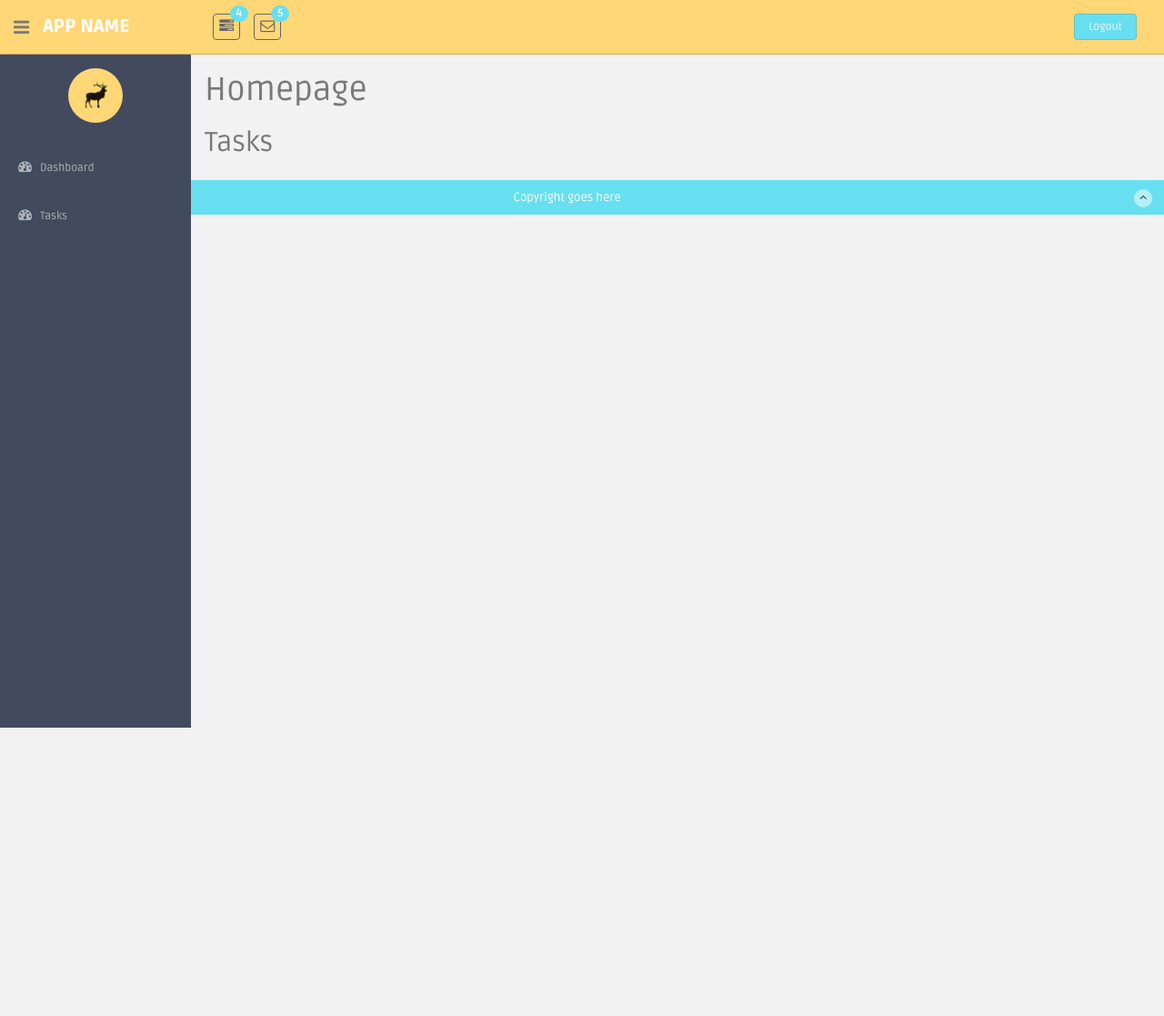
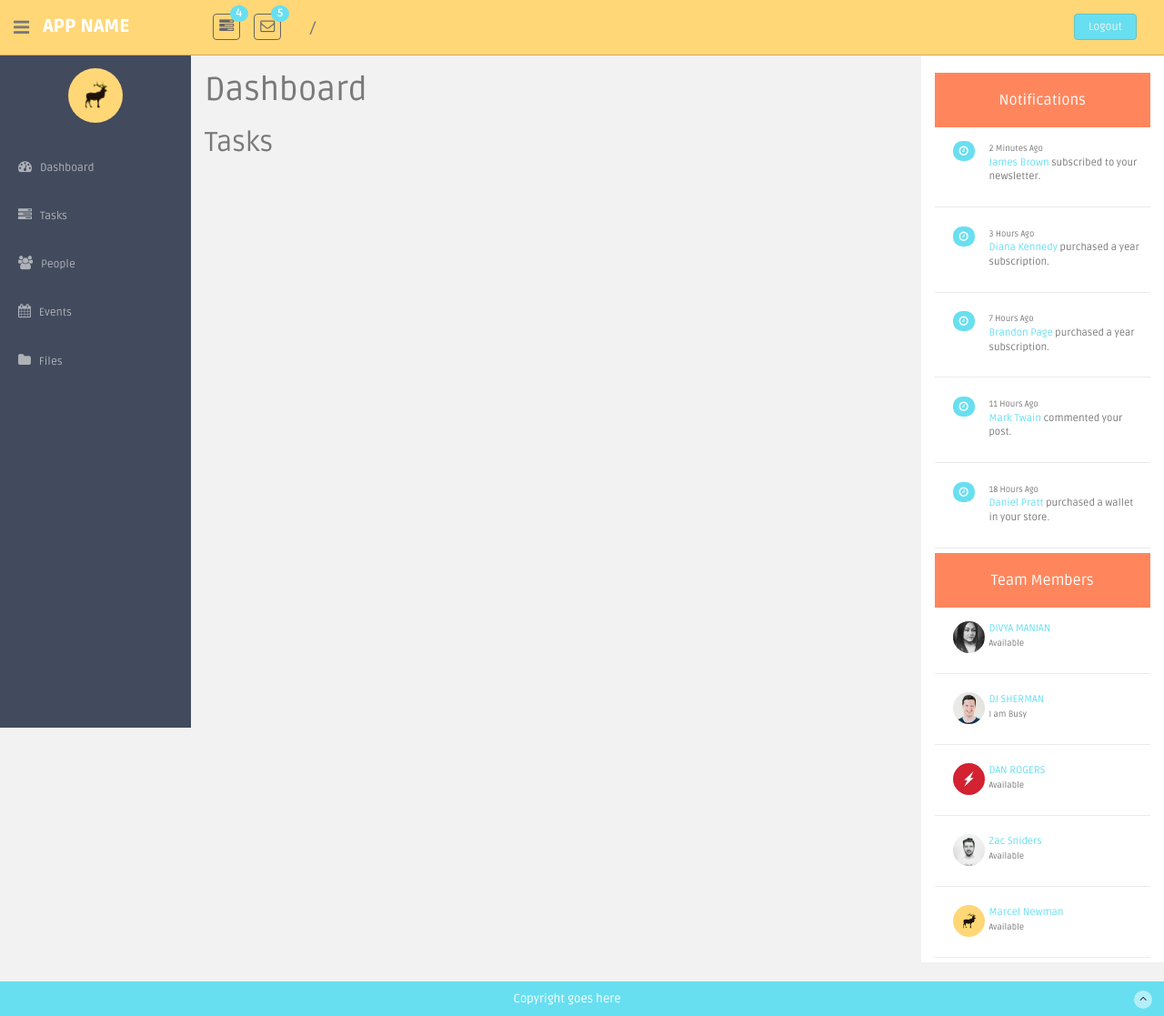
Before and after one commit to teresaylin/my2009, a Django app: template apps/webapp/templates/webapp/app.html in a window 1280 px wide. Shown: the whole page at 91% size. Before the commit the page ends 800 px from the top, so only its background shows below. Run offline with Django 3.2, Linux system fonts and the light colour scheme; the template is opened without the code that fills it, so the values that code supplies are empty; some libraries are stand-ins or nearby versions.

Commit message:
Added nav filter and general UI updates

```diff
--- /dev/null
+++ b/apps/webapp/static/css/app.css
@@ -0,0 +1,6 @@
+.nav-filter {
+    float: left;
+    line-height: 60px;
+    font-size: 18px;
+    margin-left: 16px;
+}
--- a/apps/webapp/static/js/app/app.js
+++ b/apps/webapp/static/js/app/app.js
@@ -10,7 +10,20 @@
         get: function(id) {
             return $http.get(baseUrl+'/'+id);
         },
-        list: function(id) {
+        list: function() {
+            return $http.get(baseUrl);
+        }
+    };
+});
+
+app.factory('TeamRepository', function($http) {
+    var baseUrl = '/api/teams';
+
+    return {
+        get: function(id) {
+            return $http.get(baseUrl+'/'+id);
+        },
+        list: function() {
             return $http.get(baseUrl);
         }
     };
@@ -24,7 +37,10 @@
             return $http.get(baseUrl+'/'+id);
         },
         getCurrentUser: function() {
-        	return $http.get(baseUrl+'/?current');
+            return $http.get(baseUrl+'/?current');
+        },
+        list: function(params) {
+            return $http.get(baseUrl, { params: params });
         }
     };
 });
@@ -43,15 +59,15 @@
             url: '/not-found',
             templateUrl: partial('not-found.html')
         })
-        // Homepage
-        .state('home', {
+        // Dashboard
+        .state('dashboard', {
             url: '/',
-            templateUrl: partial('home.html'),
+            templateUrl: partial('dashboard.html'),
             controller: function($scope, TaskRepository) {
                 // Get list of all tasks
                 TaskRepository.list()
                     .success(function(tasks) {
-                        $scope.userTasks = tasks.results;
+                        $scope.userTasks = tasks;
                     });
             }
         })
@@ -76,15 +92,15 @@
             }
         })
         // Tasks
-        .state('task', {
-            abstract: true,
-            url: '/task'
+        .state('tasks', {
+            url: '/tasks',
+            templateUrl: partial('tasks/tasks.html')
         })
-        .state('task.detail', {
+        .state('tasks.detail', {
             url: '/:taskId',
             views: {
                 '@': {
-                    templateUrl: partial('task/detail.html'),
+                    templateUrl: partial('tasks/detail.html'),
                     controller: function($scope, $stateParams, TaskRepository) {
                         // Get task
                         TaskRepository.get($stateParams.taskId)
@@ -95,6 +111,11 @@
                 }
             }
         })
+        // Events
+        .state('events', {
+            url: '/events',
+            templateUrl: partial('events/events.html')
+        })
         ;
 });
 
@@ -102,6 +123,55 @@
     // Get current user
     UserRepository.getCurrentUser()
         .success(function(user) {
-            $scope.currentUser = user.results[0];
+            $scope.currentUser = user[0];
         });
 });
+
+app.controller('NavFilterCtrl', function($scope, TeamRepository, UserRepository) {
+    // Get list of all teams
+    TeamRepository.list()
+        .success(function(teams) {
+            $scope.teams = teams;
+            setTeam(teams[0]);
+        });
+
+    var setTeam = function(team) {
+        $scope.activeTeam = team;
+
+		// Update users list with only users in active team
+    	UserRepository.list({ teams: team.id })
+            .success(function(users) {
+                $scope.users = users;
+                setUser(users[0]);
+            });
+    };
+
+    var setUser = function(user) {
+        $scope.activeUser = user;
+    };
+
+    // Select team click handler
+    $scope.selectTeam = function($event, team) {
+        $event.preventDefault();
+        $event.stopPropagation();
+
+        $scope.teamSelectOpen = false;
+
+    	setTeam(team);
+    };
+
+    // Select user click handler
+    $scope.selectUser = function($event, user) {
+        $event.preventDefault();
+        $event.stopPropagation();
+
+        $scope.userSelectOpen = false;
+
+    	setUser(user);
+    };
+
+    $scope.activeTeam = null;
+    $scope.activeUser = null;
+    $scope.teamSelectOpen = false;
+    $scope.userSelectOpen = false;
+});
--- /dev/null
+++ b/apps/webapp/static/partials/dashboard.html
@@ -0,0 +1,130 @@
+<div class="row">
+    <div class="col-lg-9">
+        <h1>Dashboard</h1>
+
+        <h2>Tasks</h2>
+        <ul>
+            <li ng-repeat="task in userTasks">
+                <a ui-sref="tasks.detail({taskId:task.id})">{{ task.name }}</a>
+            </li>
+        </ul>
+    </div>
+
+    <div class="col-lg-3 ds">
+        <h3>Notifications</h3>
+
+        <!-- First Action -->
+        <div class="desc">
+          <div class="thumb">
+              <span class="badge bg-theme"><i class="fa fa-clock-o"></i></span>
+          </div>
+          <div class="details">
+              <p><small>2 Minutes Ago</small><br/>
+                 <a href="#">James Brown</a> subscribed to your newsletter.<br/>
+              </p>
+          </div>
+        </div>
+        <!-- Second Action -->
+        <div class="desc">
+          <div class="thumb">
+              <span class="badge bg-theme"><i class="fa fa-clock-o"></i></span>
+          </div>
+          <div class="details">
+              <p><small>3 Hours Ago</small><br/>
+                 <a href="#">Diana Kennedy</a> purchased a year subscription.<br/>
+              </p>
+          </div>
+        </div>
+        <!-- Third Action -->
+        <div class="desc">
+          <div class="thumb">
+              <span class="badge bg-theme"><i class="fa fa-clock-o"></i></span>
+          </div>
+          <div class="details">
+              <p><small>7 Hours Ago</small><br/>
+                 <a href="#">Brandon Page</a> purchased a year subscription.<br/>
+              </p>
+          </div>
+        </div>
+        <!-- Fourth Action -->
+        <div class="desc">
+          <div class="thumb">
+            <span class="badge bg-theme"><i class="fa fa-clock-o"></i></span>
+          </div>
+          <div class="details">
+            <p><small>11 Hours Ago</small><br/>
+                <a href="#">Mark Twain</a> commented your post.<br/>
+            </p>
+          </div>
+        </div>
+        <!-- Fifth Action -->
+        <div class="desc">
+          <div class="thumb">
+              <span class="badge bg-theme"><i class="fa fa-clock-o"></i></span>
+          </div>
+          <div class="details">
+              <p><small>18 Hours Ago</small><br/>
+                 <a href="#">Daniel Pratt</a> purchased a wallet in your store.<br/>
+              </p>
+          </div>
+        </div>
+
+        <h3>Team Members</h3>
+        <!-- First Member -->
+        <div class="desc">
+          <div class="thumb">
+              <img class="img-circle" src="/static/img/ui-divya.jpg" width="35px" height="35px" align="">
+          </div>
+          <div class="details">
+              <p><a href="#">DIVYA MANIAN</a><br/>
+                 <small>Available</small>
+              </p>
+          </div>
+        </div>
+        <!-- Second Member -->
+        <div class="desc">
+          <div class="thumb">
+              <img class="img-circle" src="/static/img/ui-sherman.jpg" width="35px" height="35px" align="">
+          </div>
+          <div class="details">
+              <p><a href="#">DJ SHERMAN</a><br/>
+                 <small>I am Busy</small>
+              </p>
+          </div>
+        </div>
+        <!-- Third Member -->
+        <div class="desc">
+          <div class="thumb">
+              <img class="img-circle" src="/static/img/ui-danro.jpg" width="35px" height="35px" align="">
+          </div>
+          <div class="details">
+              <p><a href="#">DAN ROGERS</a><br/>
+                 <small>Available</small>
+              </p>
+          </div>
+        </div>
+        <!-- Fourth Member -->
+        <div class="desc">
+          <div class="thumb">
+              <img class="img-circle" src="/static/img/ui-zac.jpg" width="35px" height="35px" align="">
+          </div>
+          <div class="details">
+              <p><a href="#">Zac Sniders</a><br/>
+                 <small>Available</small>
+              </p>
+          </div>
+        </div>
+        <!-- Fifth Member -->
+        <div class="desc">
+          <div class="thumb">
+              <img class="img-circle" src="/static/img/ui-sam.jpg" width="35px" height="35px" align="">
+          </div>
+          <div class="details">
+              <p><a href="#">Marcel Newman</a><br/>
+                 <small>Available</small>
+              </p>
+          </div>
+        </div>
+
+    </div>
+</div>
--- /dev/null
+++ b/apps/webapp/static/partials/events/events.html
@@ -0,0 +1,3 @@
+<h1>Events</h1>
+
+<p>Calendar goes here</p>
--- a/apps/webapp/static/partials/home.html
+++ /dev/null
@@ -1,8 +0,0 @@
-<h1>Homepage</h1>
-
-<h2>Tasks</h2>
-<ul>
-    <li ng-repeat="task in userTasks">
-        <a ui-sref="task.detail({taskId:task.id})">{{ task.name }}</a>
-    </li>
-</ul>
--- /dev/null
+++ b/apps/webapp/static/partials/tasks/tasks.html
@@ -0,0 +1,3 @@
+<h1>Tasks</h1>
+
+<p>Tasks go here</p>
--- a/apps/webapp/templates/webapp/app.html
+++ b/apps/webapp/templates/webapp/app.html
@@ -13,7 +13,8 @@
             <div class="fa fa-bars tooltips" data-placement="right" data-original-title="Toggle Navigation"></div>
         </div>
         <!-- Logo -->
-        <a ui-sref="home" class="logo"><b>App Name</b></a>
+        <a ui-sref="dashboard" class="logo"><b>App Name</b></a>
+
         <div class="nav notify-row" id="top_menu">
             <!-- Notifications -->
             <ul class="nav top-menu">
@@ -151,6 +152,30 @@
                 </li>
             </ul>
         </div>
+
+        <!-- Nav Filter -->
+        {% verbatim %}
+        <div class="nav-filter" ng-controller="NavFilterCtrl">
+            <span class="dropdown" is-open="teamSelectOpen">
+                <a href class="dropdown-toggle">{{ activeTeam.color }}</a>
+                <ul class="dropdown-menu">
+                    <li ng-repeat="team in teams">
+                        <a href ng-click="selectTeam($event, team)">{{ team.color }}</a>
+                    </li>
+                </ul>
+            </span>
+            /
+            <span class="dropdown" is-open="userSelectOpen">
+                <a href class="dropdown-toggle">{{ activeUser.full_name }}</a>
+                <ul class="dropdown-menu">
+                    <li ng-repeat="user in users">
+                        <a href ng-click="selectUser($event, user)">{{ user.full_name }}</a>
+                    </li>
+                </ul>
+            </span>
+        </div>
+        {% endverbatim %}
+
         <!-- Logout -->
         <div class="top-menu">
             <ul class="nav pull-right top-menu">
@@ -169,18 +194,36 @@
                     </a>
                 </p>
 
-                <h5 class="centered">{% verbatim %}{{ currentUser.first_name }} {{ currentUser.last_name }}{% endverbatim %}</h5>
+                <h5 class="centered">{% verbatim %}{{ currentUser.full_name }}{% endverbatim %}</h5>
 
                 <li class="mt">
-                    <a ui-sref="home">
+                    <a ui-sref="dashboard">
                         <i class="fa fa-dashboard"></i>
                         <span>Dashboard</span>
                     </a>
                 </li>
                 <li>
-                    <a ui-sref="Tasks">
-                        <i class="fa fa-dashboard"></i>
+                    <a ui-sref="tasks">
+                        <i class="fa fa-tasks"></i>
                         <span>Tasks</span>
+                    </a>
+                </li>
+                <li>
+                    <a ui-sref="not-found">
+                        <i class="fa fa-users"></i>
+                        <span>People</span>
+                    </a>
+                </li>
+                <li>
+                    <a ui-sref="events">
+                        <i class="fa fa-calendar"></i>
+                        <span>Events</span>
+                    </a>
+                </li>
+                <li>
+                    <a ui-sref="not-found">
+                        <i class="fa fa-folder"></i>
+                        <span>Files</span>
                     </a>
                 </li>
             </ul>
--- a/apps/webapp/templates/webapp/page.html
+++ b/apps/webapp/templates/webapp/page.html
@@ -13,6 +13,8 @@
 
         <link href="{% static 'css/style.css' %}" rel="stylesheet">
         <link href="{% static 'css/style-responsive.css' %}" rel="stylesheet">
+
+        <link href="{% static 'css/app.css' %}" rel="stylesheet">
 
         <!-- HTML5 shim and Respond.js IE8 support of HTML5 elements and media queries -->
         <!--[if lt IE 9]>
```
Also changed, not shown: apps/webapp/static/partials/tasks/detail.html (renamed from apps/webapp/static/partials/task/detail.html).
